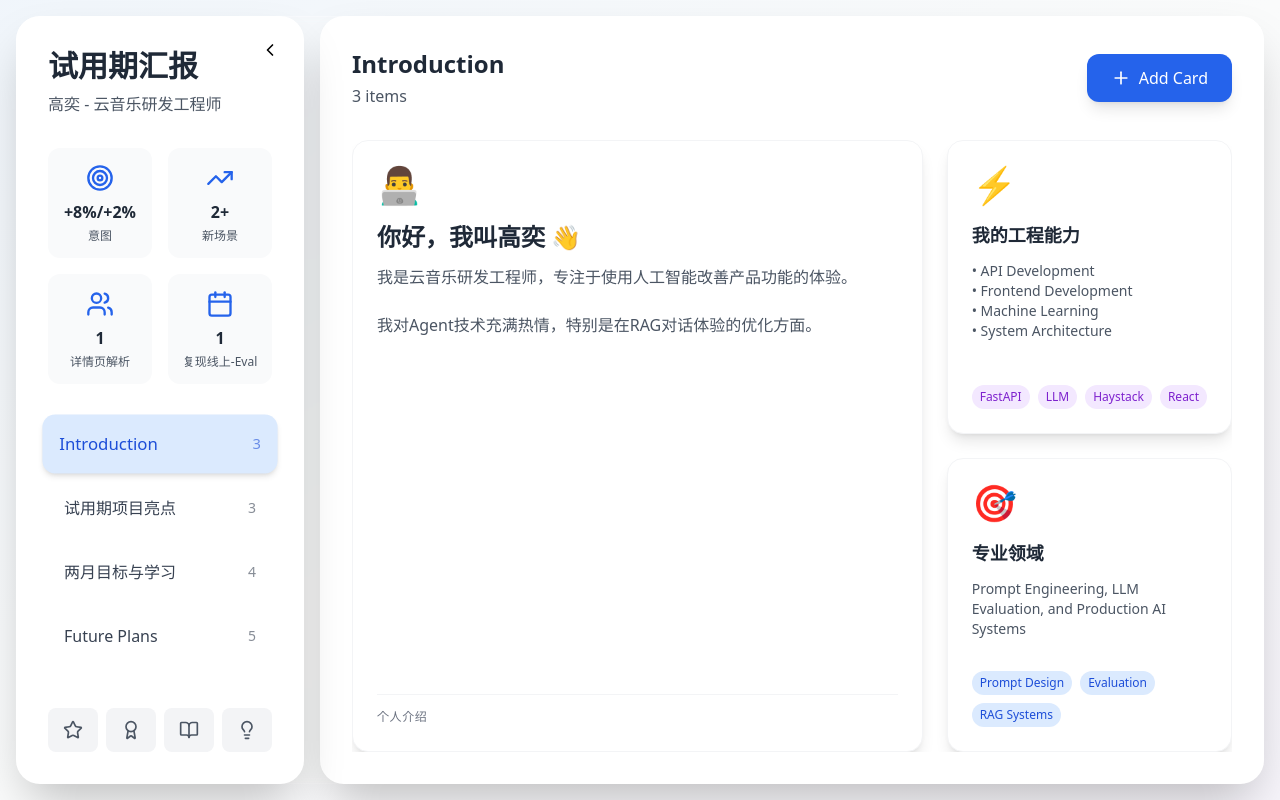
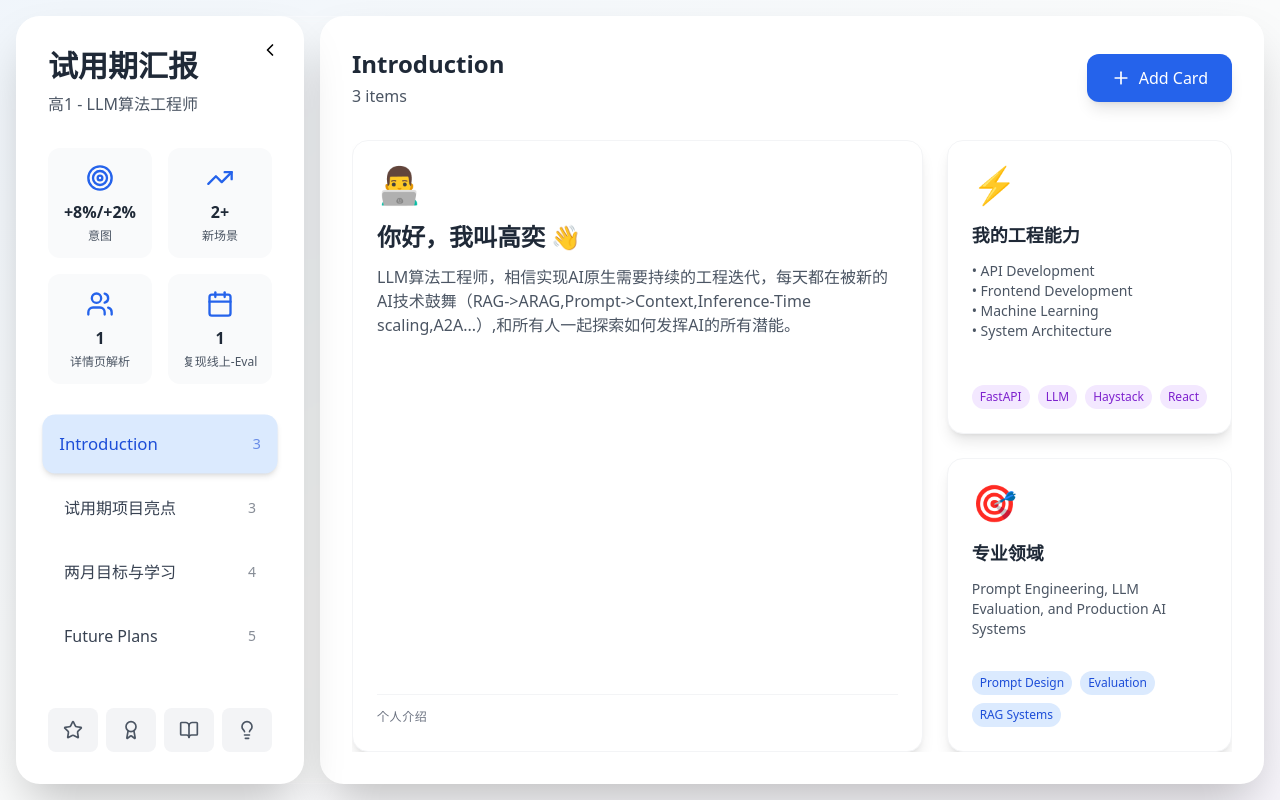
Before and after one commit to Goooyi/work-showcase, a Next.js app: page / in a window 1280 px wide. Built offline with nearby package versions, Linux system fonts and the light colour scheme.

Commit message:
update profile content

```diff
--- a/app/page.tsx
+++ b/app/page.tsx
@@ -138,7 +138,7 @@ const TrialShowcase = () => {
           id: 1,
           title: "你好，我叫高奕 👋",
           description:
-            "我是云音乐研发工程师，专注于使用人工智能改善产品功能的体验。\n\n我对Agent技术充满热情，特别是在RAG对话体验的优化方面。",
+            "LLM算法工程师，相信实现AI原生需要持续的工程迭代，每天都在被新的AI技术鼓舞（RAG->ARAG,Prompt->Context,Inference-Time scaling,A2A...）,和所有人一起探索如何发挥AI的所有潜能。",
           image: "👨‍💻",
           type: "个人介绍",
         },
@@ -184,7 +184,7 @@ const TrialShowcase = () => {
         },
         {
           id: 6,
-          title: "RAG - 网易云音乐小红书&豆瓣的详情页解析",
+          title: "详情页解析",
           description:
             "首先实现了对小红书分享内容的爬取，豆瓣电影详情页解析等一系列，站外链接内容引入站内对话系统的详情页解析能力。对于分享场景而言，有效降低用户描述成本、精准获取歌曲",
           image: "📊",
@@ -608,7 +608,7 @@ const TrialShowcase = () => {
                 {isSidebarCollapsed && !isMobile ? "试" : "试用期汇报"}
               </h1>
               {!isSidebarCollapsed && (
-                <p className="text-gray-600">高奕 - 云音乐研发工程师</p>
+                <p className="text-gray-600">高1 - LLM算法工程师</p>
               )}
             </div>
 
```
